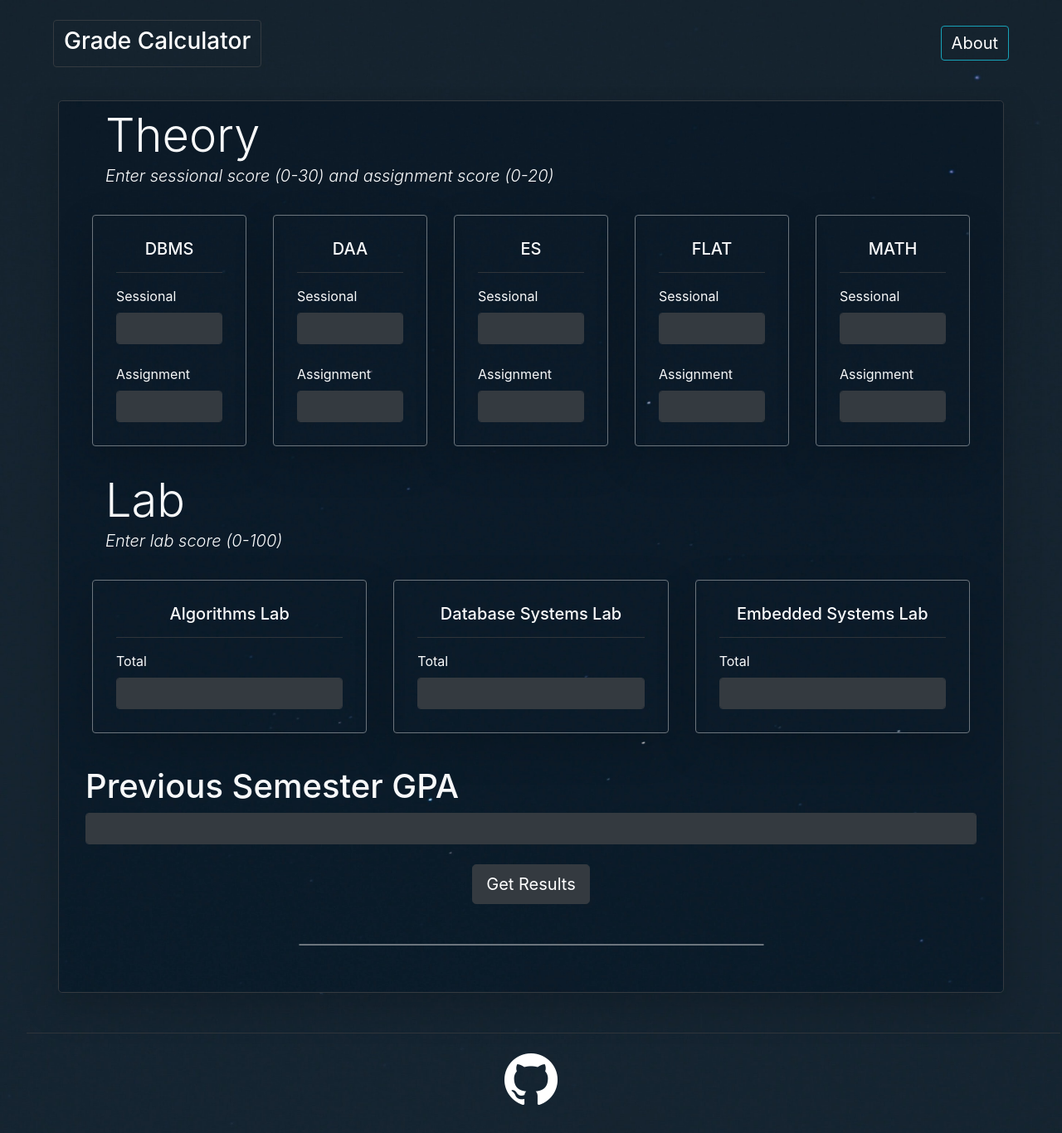
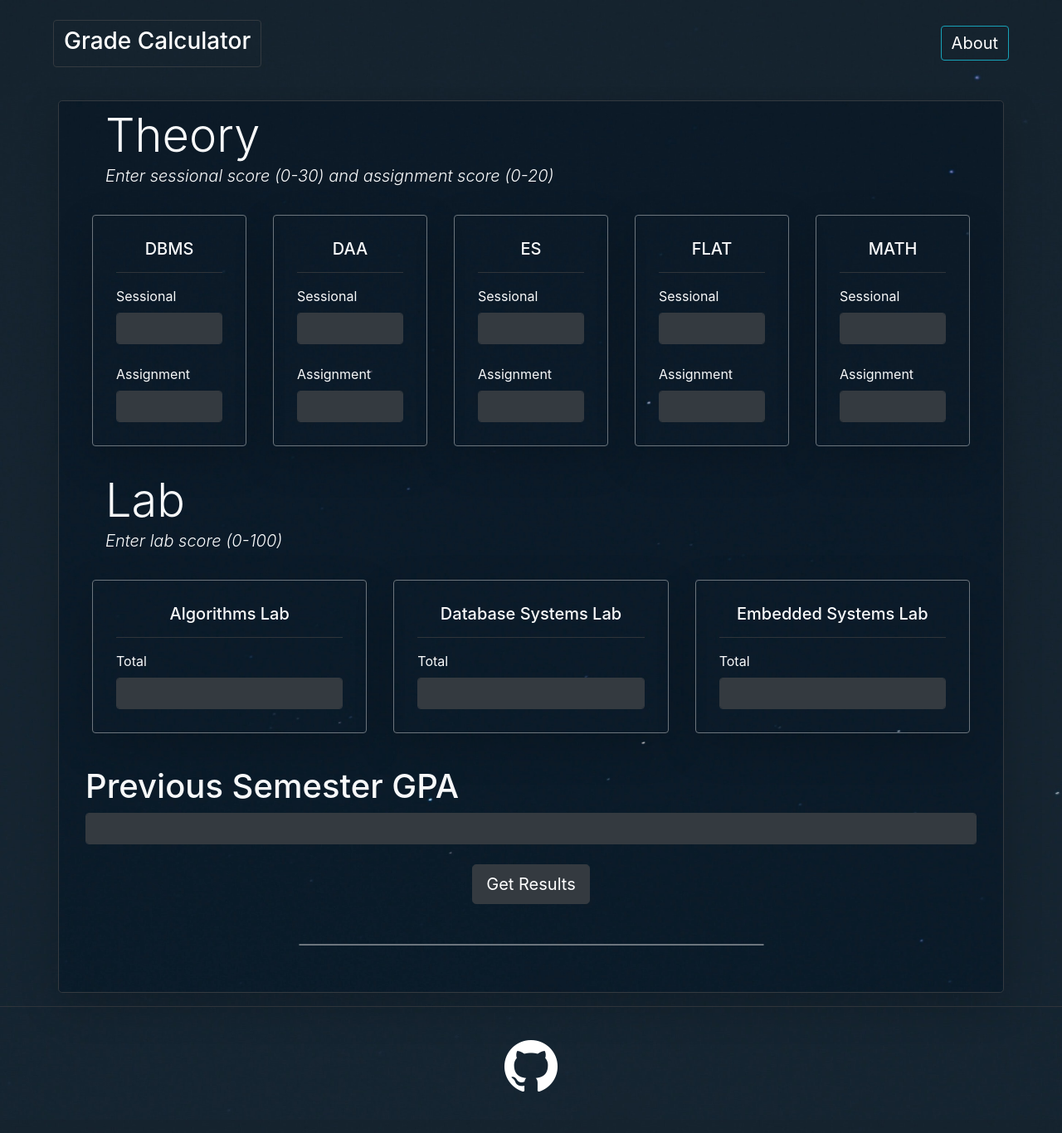
Before and after one commit to thilak-kanala/gradecalc, a Jekyll site: the page built from index.html, in a window 1280 px wide. Shown: the whole page at 83% size. Built offline with Jekyll 4.4.1, drawn with Linux system fonts in a browser that asks for light colours.

Commit message:
fixed hr in footer to fill entire screen

```diff
--- a/_includes/footer.html
+++ b/_includes/footer.html
@@ -1,5 +1,5 @@
+<hr class="col-12 mb-4 bg-dark" />
 <footer class="footer m-3 p-3">
-  <hr class="col-12 mb-4 bg-dark" />
   <div class="mx-auto" style="width: max-content;">
     <a href="https://github.com/thilak-reddy/gradecalc" target="_blank">
       <img
```
